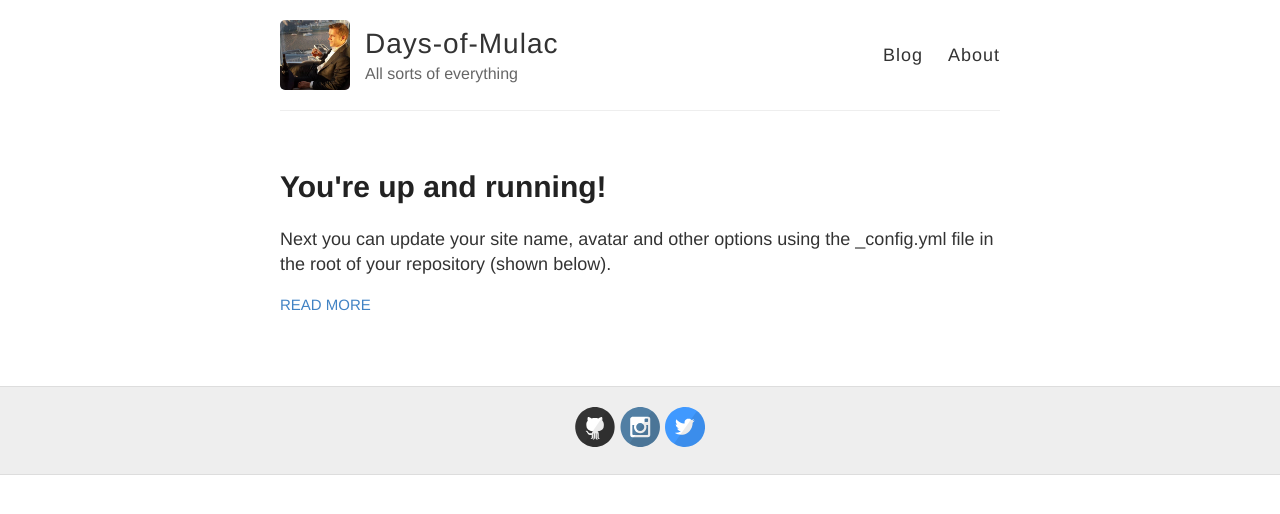
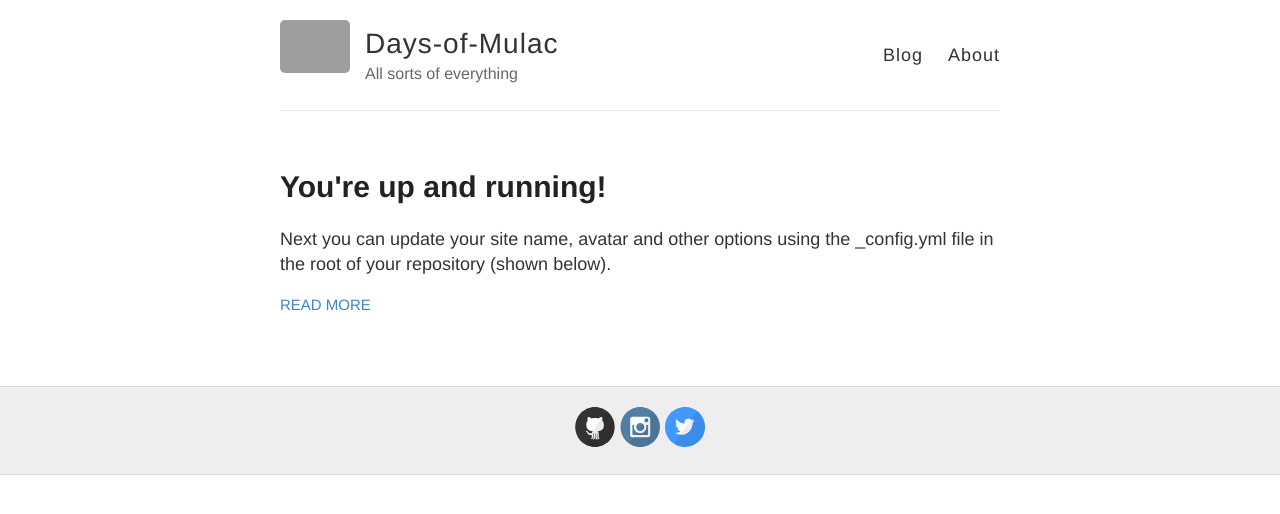
Before and after one commit to CalumOchkas/calumochkas.github.io, a Jekyll site: the page built from index.html, in a window 1280 px wide. Shown: the top 514 px of the page. Built offline with Jekyll 4.4.1, drawn with Linux system fonts in a browser that asks for light colours.

Commit message:
Update _config.yml

```diff
--- a/_config.yml
+++ b/_config.yml
@@ -9,7 +9,7 @@ name: Days-of-Mulac
 description: All sorts of everything
 
 # URL of your avatar or profile pic (you could use your GitHub profile pic)
-avatar: https://raw.githubusercontent.com/calumochkas/calumochkas.github.io/master/images/avatar.jpg
+avatar: ({{ site.baseurl }}/images/avatar.jpg)
 
 #
 # Flags below are optional
```
